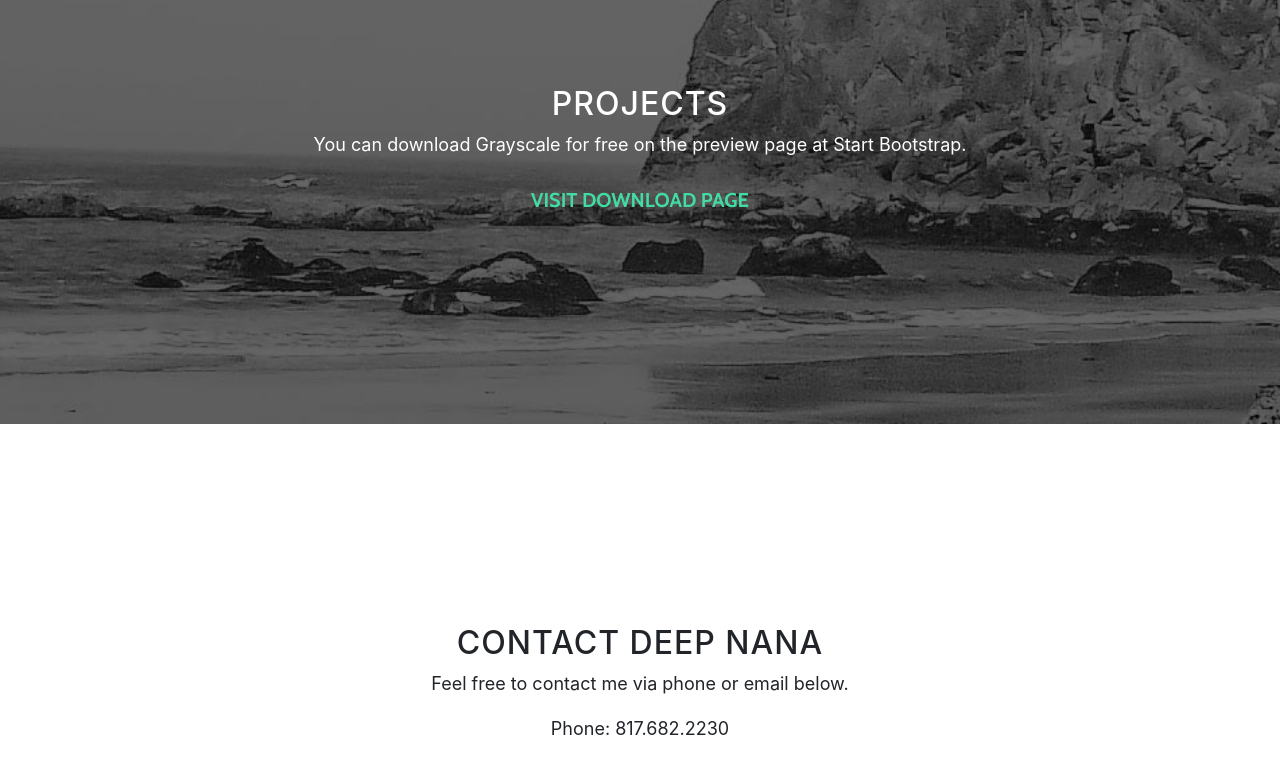
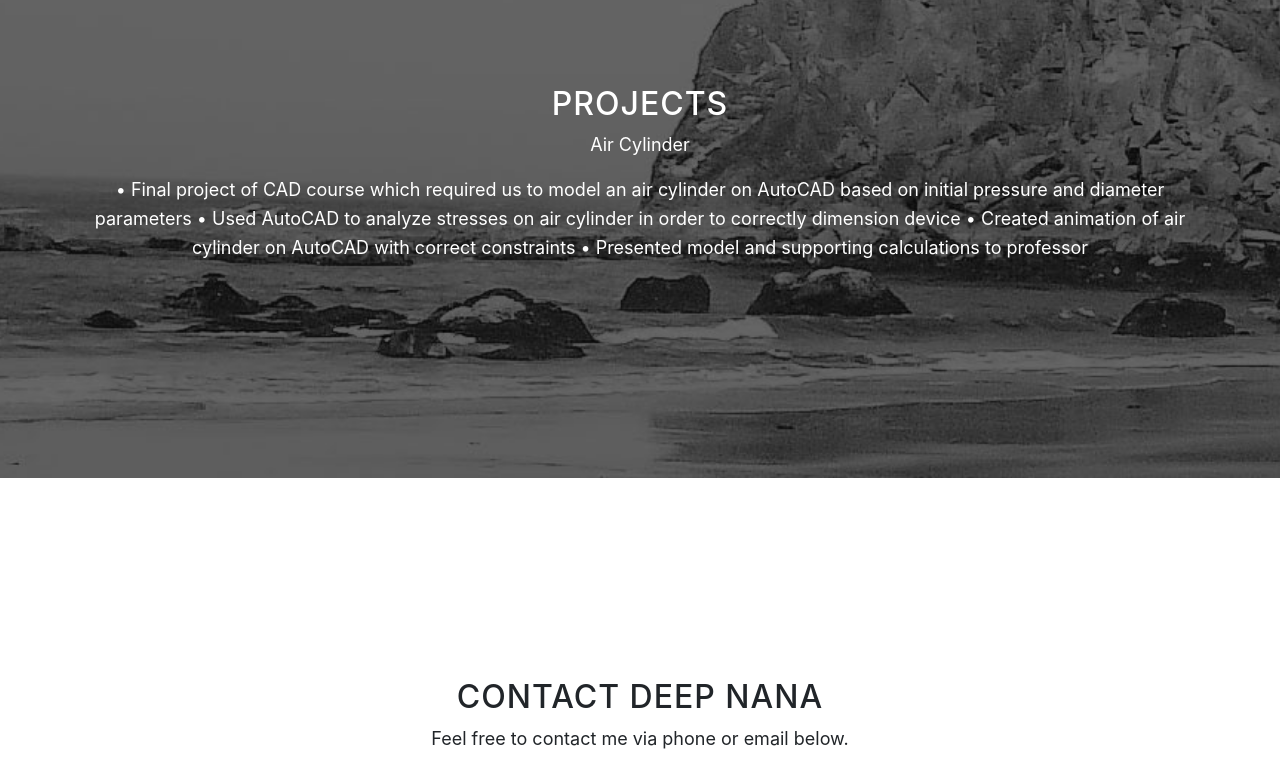
Before and after one commit to deepnana/deepnana.github.io, a website with bundled scripts: page index.html in a window 1280 px wide. Shown: the part 1480-2237 px from the top of the page. Built offline with nearby package versions, Linux system fonts and the light colour scheme.

Commit message:
Adding to projects

```diff
--- a/index.html
+++ b/index.html
@@ -84,9 +84,13 @@
       <div class="container">
         <div class="col-lg-8 mx-auto">
           <h2>Projects</h2>
-          <p>You can download Grayscale for free on the preview page at Start Bootstrap.</p>
-          <a href="http://startbootstrap.com/template-overviews/grayscale/" class="btn btn-default btn-lg">Visit Download Page</a>
+          <p>Air Cylinder</p>
         </div>
+        <p>•	Final project of CAD course which required us to model an air cylinder on AutoCAD based on initial pressure and diameter parameters
+•	Used AutoCAD to analyze stresses on air cylinder in order to correctly dimension device
+•	Created animation of air cylinder on AutoCAD with correct constraints
+•	Presented model and supporting calculations to professor
+</p>
       </div>
     </section>
 
```
